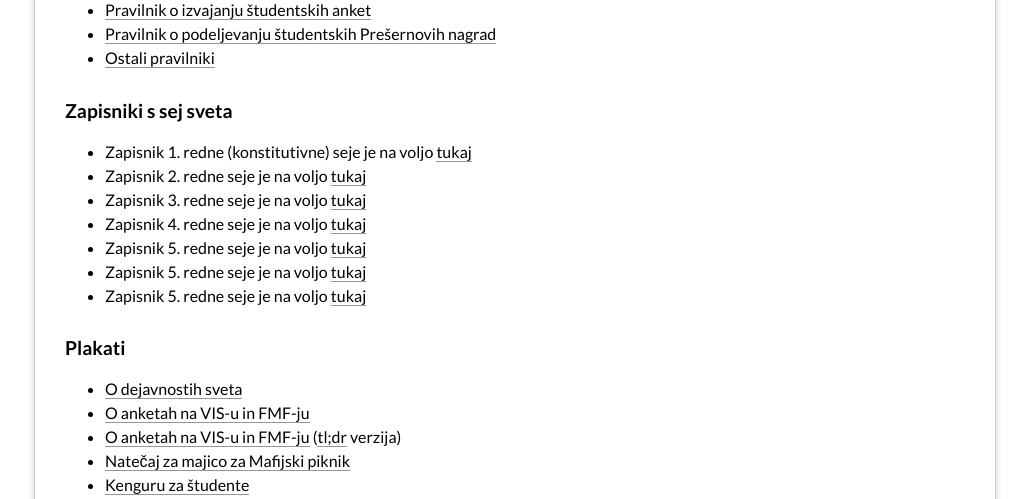
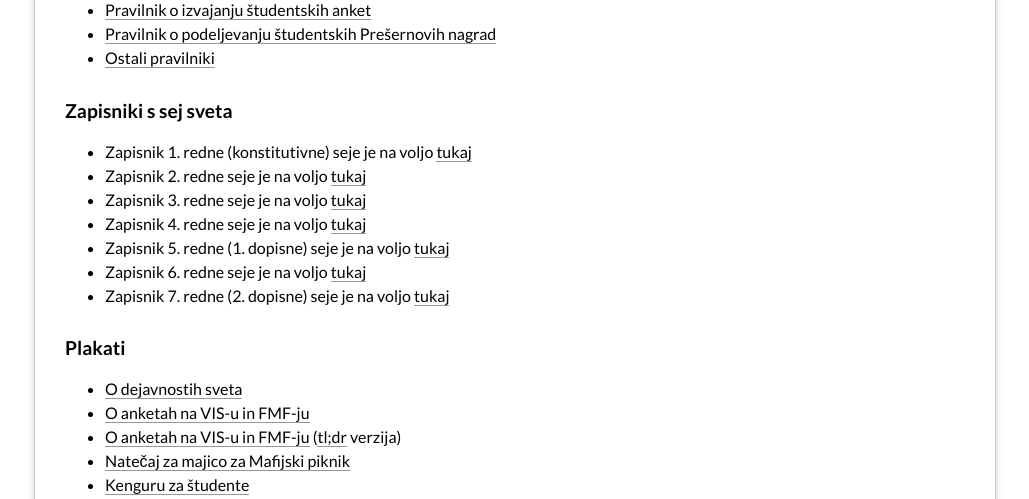
Before and after one commit to FMF-studenti/studentski-svet, a PHP site: page /legal in a window 1280 px wide. Shown: the part 543-1042 px from the top of the page, without its empty margins (125-1154 px from the left). Run offline with PHP 8.4, Linux system fonts and the light colour scheme.

Commit message:
Uporabil pravilno terminologijo dopisnih sej.

```diff
--- a/legal.php
+++ b/legal.php
@@ -42,9 +42,9 @@
   <li>Zapisnik 2. redne seje je na voljo <a href="/dokumenti/zapisniki/zapisnik_seja_2.pdf">tukaj</a></li>
   <li>Zapisnik 3. redne seje je na voljo <a href="/dokumenti/zapisniki/zapisnik_seja_3.pdf">tukaj</a></li>
   <li>Zapisnik 4. redne seje je na voljo <a href="/dokumenti/zapisniki/zapisnik_seja_4.pdf">tukaj</a></li>
-  <li>Zapisnik 5. redne seje je na voljo <a href="/dokumenti/zapisniki/zapisnik_seja_5.pdf">tukaj</a></li>
-  <li>Zapisnik 5. redne seje je na voljo <a href="/dokumenti/zapisniki/zapisnik_seja_6.pdf">tukaj</a></li>
-  <li>Zapisnik 5. redne seje je na voljo <a href="/dokumenti/zapisniki/zapisnik_seja_7.pdf">tukaj</a></li>
+  <li>Zapisnik 5. redne (1. dopisne) seje je na voljo <a href="/dokumenti/zapisniki/zapisnik_seja_5.pdf">tukaj</a></li>
+  <li>Zapisnik 6. redne seje je na voljo <a href="/dokumenti/zapisniki/zapisnik_seja_6.pdf">tukaj</a></li>
+  <li>Zapisnik 7. redne (2. dopisne) seje je na voljo <a href="/dokumenti/zapisniki/zapisnik_seja_7.pdf">tukaj</a></li>
 </ul>
 
 <h2>Plakati</h2>
```
Also changed, not shown: 2 other files.
